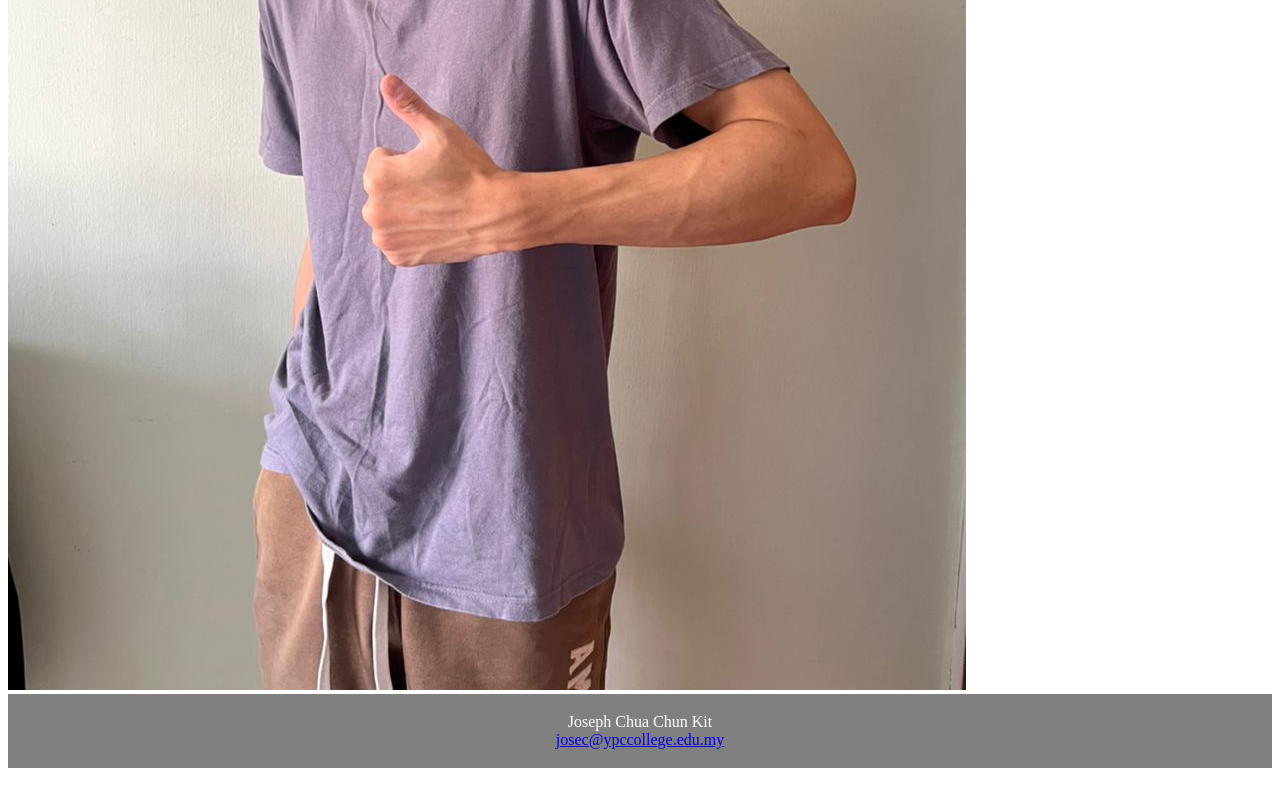
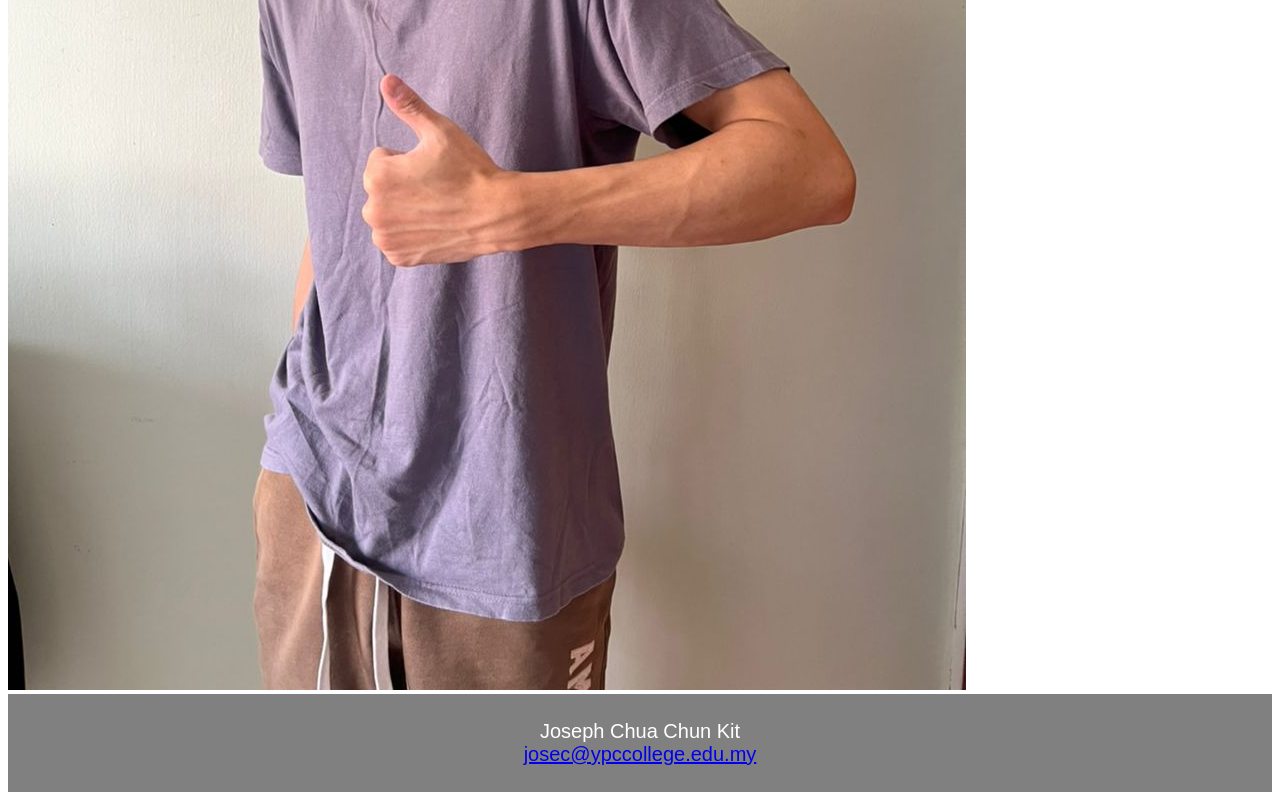
Before and after one commit to jchua0327/jchua0327.github.io, a plain HTML site: page index.html in a window 1280 px wide. Shown: the part 796-1596 px from the top of the page. Before the commit the page ends 1572 px from the top, so only its background shows below. Drawn offline with Linux system fonts and the light colour scheme.

Commit message:
more css changes

```diff
--- a/website.css
+++ b/website.css
@@ -4,3 +4,10 @@ footer {
   background-color: grey;
   color: white;
 }
+
+p{
+  border-style: solid;
+  border-color: grey;
+  font-size: 20px;
+  font-family: sans-serif;
+}
```
